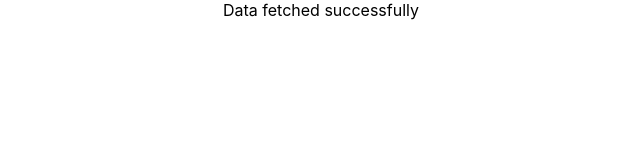
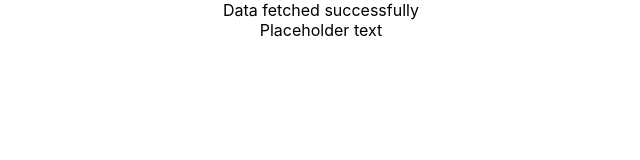
Before and after one commit to thepreakerebi/react-typescript, a React (Create React App) app: page / in a window 1280 px wide. Shown: the top 160 px of the page, without its empty margins (319-959 px from the left). Built offline with nearby package versions, Linux system fonts and the light colour scheme.

Commit message:
advanced props for typescript with children props

```diff
--- a/src/App.tsx
+++ b/src/App.tsx
@@ -1,5 +1,6 @@
 
 import './App.css';
+import Heading from './components/Heading';
 
 import Status from './components/Status';
 
@@ -10,6 +11,7 @@ function App() {
   return (
     <div className="App">
       <Status status='success' />
+      <Heading>Placeholder text</Heading>
     </div>
   );
 }
--- /dev/null
+++ b/src/components/Heading.tsx
@@ -0,0 +1,13 @@
+type HeadingProps = {
+    children: string
+}
+
+const Heading = (props: HeadingProps) => {
+  return (
+    <div>
+      {props.children}
+    </div>
+  )
+}
+
+export default Heading
```
